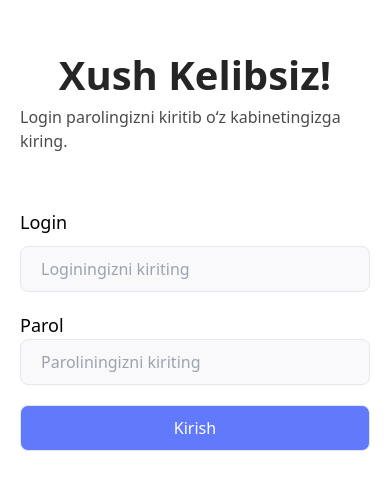
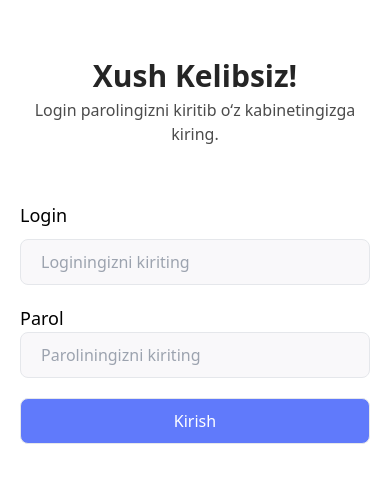
Before and after one commit to Qahhorali/login-register, a React (Vite) app: page /login in a window 390 px wide. Shown: the part 174-664 px from the top of the page. Built offline with nearby package versions, Linux system fonts and the light colour scheme.

Commit message:
changed text size

```diff
--- a/src/components/Login.tsx
+++ b/src/components/Login.tsx
@@ -68,8 +68,8 @@ function Login() {
   return (
     <div className="login px-[20px] w-full h-[100vh] flex justify-center lg:justify-between items-center">
       <div className=" w-full max-w-[700px] login-form flex flex-col items-center">
-        <h1 className='font-bold text-[40px] text-[#252525]'>Xush Kelibsiz!</h1>
-        <p className='font-[400] text-[16px] text-[#4B4B4B] pb-[56px]'>Login parolingizni kiritib o‘z kabinetingizga kiring.</p>
+        <h1 className='font-bold text-[30px] xs:text-[40px] text-[#252525]'>Xush Kelibsiz!</h1>
+        <p className='font-[400] text-[16px] text-center text-[#4B4B4B] pb-[56px]'>Login parolingizni kiritib o‘z kabinetingizga kiring.</p>
         <form onSubmit={handleSubmit} action="#" className='w-full max-w-[400px] flex flex-col gap-[20px]'>
             <div className="login-group flex flex-col gap-[10px]">
                 <label htmlFor="#" className='font-[500] text-[18px]'>Login</label>
```
